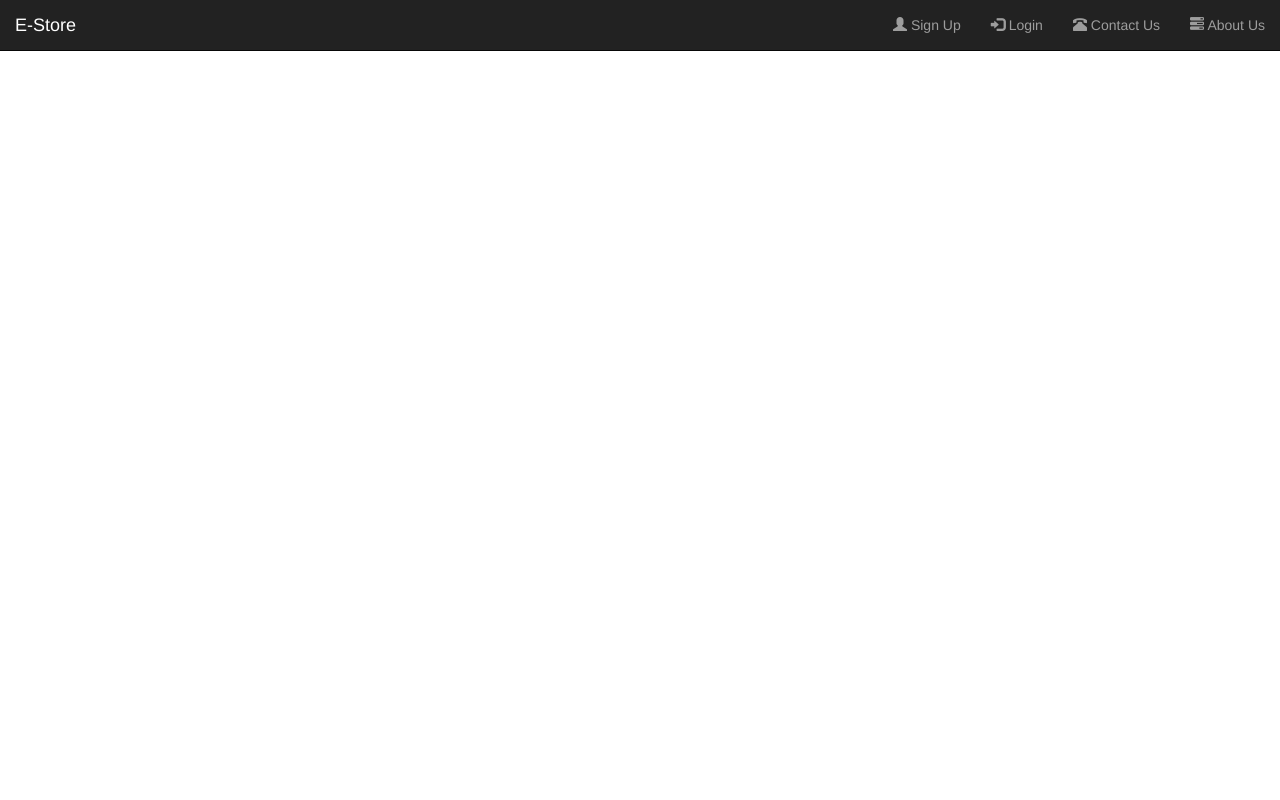
After one commit to pandeydivesh15/VTCWebDevProject, a PHP site: page /signupResult.php in a window 1280 px wide. The commit adds this page. Run offline with PHP 8.4, Linux system fonts and the light colour scheme; data that the repository does not hold is empty.

```diff
--- /dev/null
+++ b/signupResult.php
@@ -0,0 +1,49 @@
+</body>
+</html>
+<!DOCTYPE html>
+<html>
+<head>
+	<title>Welcome to the E-Store</title>
+	<meta charset="utf-8">
+	<meta name="viewport" content="width=device-width, initial-scale=1">
+
+	<link rel="stylesheet" href="http://maxcdn.bootstrapcdn.com/bootstrap/3.3.6/css/bootstrap.min.css">
+	<script src="https://ajax.googleapis.com/ajax/libs/jquery/1.12.2/jquery.min.js"></script>
+ 	<script src="http://maxcdn.bootstrapcdn.com/bootstrap/3.3.6/js/bootstrap.min.js"></script>
+ 	<link rel="stylesheet" href="prop.css" type="text/css"/>
+
+</head>
+<body>
+	<!--Modal for login-->
+	<?php include 'loginModal.php'; ?>
+	<nav class="navbar navbar-inverse navbar-fixed-top">
+	    <div class="container-fluid">
+	    	<div class="navbar-header">
+	    		<a class="navbar-brand" href="#">E-Store</a>
+	    		<button type="button" class="navbar-toggle" data-toggle="collapse" data-target="#cNav">
+	    			<span class="icon-bar"></span>
+	    			<span class="icon-bar"></span>
+	    			<span class="icon-bar"></span>
+	    		</button>
+	    	</div>
+	    	<div class="collapse navbar-collapse" id="cNav">
+	    	<ul class="nav navbar-nav navbar-right">
+	    	    <li><a href="signup.php"><span class="glyphicon glyphicon-user"></span> Sign Up</a></li>
+	    	    <li><a data-toggle="modal" data-target="#logInId"><span class="glyphicon glyphicon-log-in"></span> Login</a></li>
+	    	    <li><a href="contact.php"><span class="glyphicon glyphicon-phone-alt"></span>
+	    	     Contact Us</a></li>
+	    	    <li><a href="about.php"><span class="glyphicon glyphicon-tasks"></span> About Us</a></li>
+	    	</ul>
+	    	</div>
+	    </div>
+	</nav>
+	<br><br><br>
+	<div class="container-fluid">
+	<div class="row">
+	<div class="col-lg-offset-4 col-lg-4" style="text-align: center">
+		<p><?php echo $message; ?></p>
+	</div>
+	</div>
+
+</body>
+</html>
```
Also changed, not shown: signup.php (+1 -28 lines), signupScript.php (added, +28 -0 lines).
